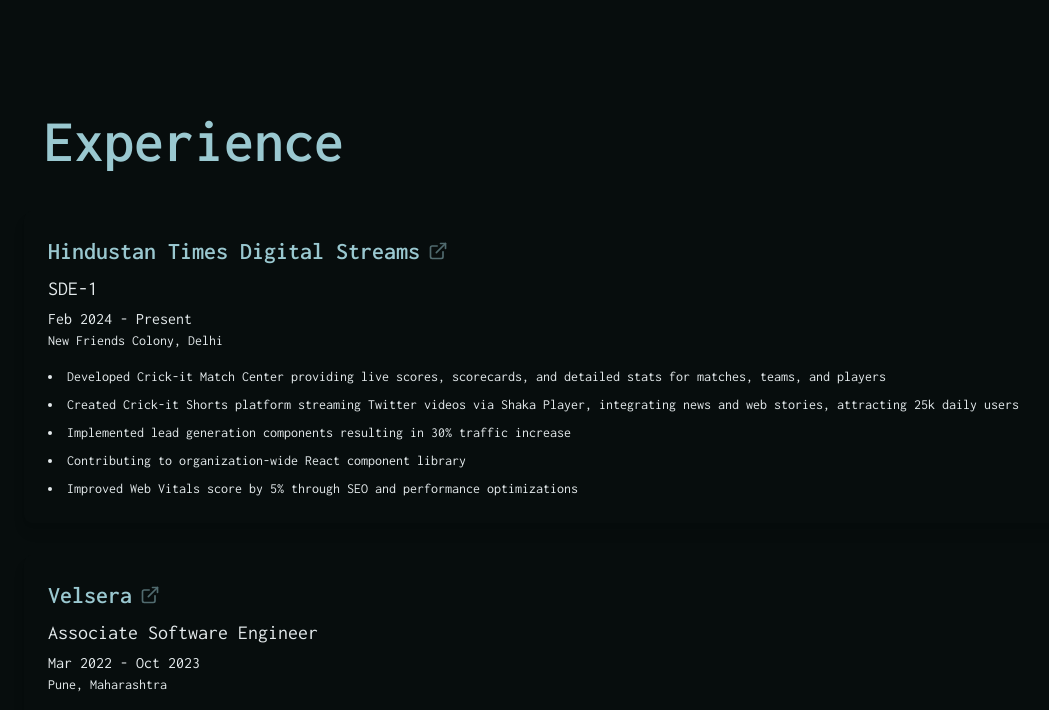
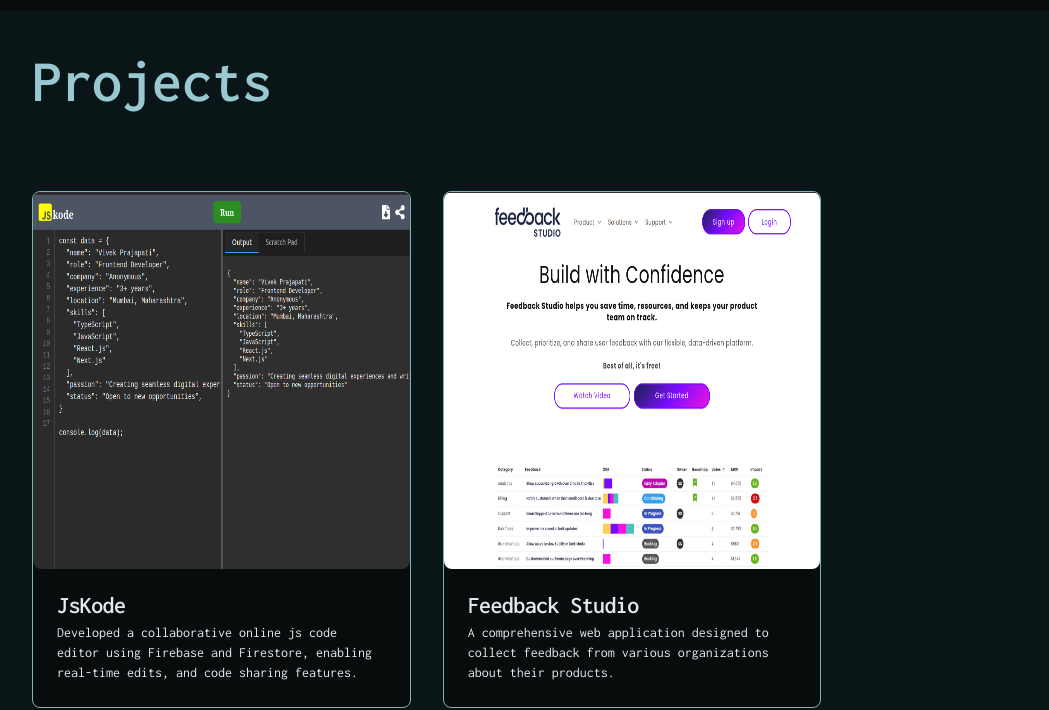
Before and after one commit to Vivek-Prajapatii/portfolio, a Next.js app: page / in a window 1280 px wide. Shown: the part 1673-2383 px from the top of the page, without its empty margins (8-1057 px from the left). Built offline with nearby package versions, Linux system fonts and the light colour scheme.

Commit message:
updated projects section

```diff
--- a/app/page.tsx
+++ b/app/page.tsx
@@ -9,8 +9,9 @@
     return (
         <main className="min-h-[300vh] bg-background">
             <HeroSection />
-            {/* <ServicesSection /> */}
             <SkillsSection />
+            <ServicesSection />
+
             <ExperienceSection />
             {/* <TestimonialsSection /> */}
             <ContactSection />
--- a/components/ServicesSection.tsx
+++ b/components/ServicesSection.tsx
@@ -10,7 +10,7 @@
         <section id="services" className="bg-accent/5">
             <div className="max-w-7xl mx-auto p-10 ">
                 <h2 className="text-primary text-5xl md:text-6xl font-semibold mb-20">
-                    My Services
+                    Projects
                 </h2>
                 <div className="services grid grid-cols-1 md:grid-cols-2 lg:grid-cols-3 gap-8">
                     {services.map((service, index) => (
@@ -33,10 +33,11 @@
                             className="w-full h-full"
                         >
                             <Card className="h-full">
+                                <a href={service.url} target="_blank" rel="noreferrer">
                                 <img
                                     src={service.img}
                                     alt=""
-                                    className="w-auto m-8 mx-20 aspect-square"
+                                    className="w-70 aspect-square mx-auto  rounded-lg"
                                 />
                                 <CardHeader>
                                     <CardTitle>{service.title}</CardTitle>
@@ -44,6 +45,7 @@
                                         {service.description}
                                     </CardDescription>
                                 </CardHeader>
+                                </a>
                             </Card>
                         </motion.div>
                     ))}
--- a/configs/services.ts
+++ b/configs/services.ts
@@ -1,28 +1,30 @@
 const services = [
     {
-        img: '/fullstack2.svg',
-        title: 'Full Stack Websites',
+        img: '/jskode.png',
+        title: 'JsKode',
+        url: 'https://jskode.vercel.app',
         description:
-            "Bring your online presence to life with a comprehensive and seamless full stack website. I specialize in creating websites that not only look great but also function flawlessly. From captivating homepages to secure checkout processes, I've got you covered. Whether it's a vibrant portfolio, a dynamic blog, or a fully functional e-commerce platform, let's build a digital space that truly represents you or your business.",
+            'Developed a collaborative online js code editor using Firebase and Firestore, enabling real-time edits, and code sharing features.',
     },
     {
-        img: '/frontend2.svg',
-        title: 'Frontend Development',
+        img: '/feedback_studio.png',
+        title: 'Feedback Studio',
+        url: 'https://www.feedbackstudio.co',
         description:
-            "Elevate your digital presence with captivating and responsive user interfaces. From sleek designs to seamless interactions, I specialize in turning ideas into visually stunning and user-friendly frontend experiences. Let's bring your website to life with the power of modern web technologies!",
+            'A comprehensive web application designed to collect feedback from various organizations about their products.',
     },
-    {
-        img: '/backend.svg',
-        title: 'Backend Development',
-        description:
-            "Power up your web applications with a robust and efficient backend. I specialize in crafting scalable server-side solutions, ensuring seamless data management and optimal performance. Let's build a strong foundation for your digital ambitions with my expertise in backend development.",
-    },
-    {
-        img: '/android.svg',
-        title: 'Android Development',
-        description:
-            "Transform your ideas into dynamic and user-friendly mobile experiences. As an Android developer, I specialize in creating native applications that run smoothly on a variety of devices. From concept to deployment, let's bring your app vision to the fingertips of users everywhere.",
-    },
+    // {
+    //     img: '/backend.svg',
+    //     title: 'Backend Development',
+    //     description:
+    //         "Power up your web applications with a robust and efficient backend. I specialize in crafting scalable server-side solutions, ensuring seamless data management and optimal performance. Let's build a strong foundation for your digital ambitions with my expertise in backend development.",
+    // },
+    // {
+    //     img: '/android.svg',
+    //     title: 'Android Development',
+    //     description:
+    //         "Transform your ideas into dynamic and user-friendly mobile experiences. As an Android developer, I specialize in creating native applications that run smoothly on a variety of devices. From concept to deployment, let's bring your app vision to the fingertips of users everywhere.",
+    // },
 ]
 
 export default services
```
Also changed, not shown: public/feedback_studio.png (added), public/jskode.png (added).
